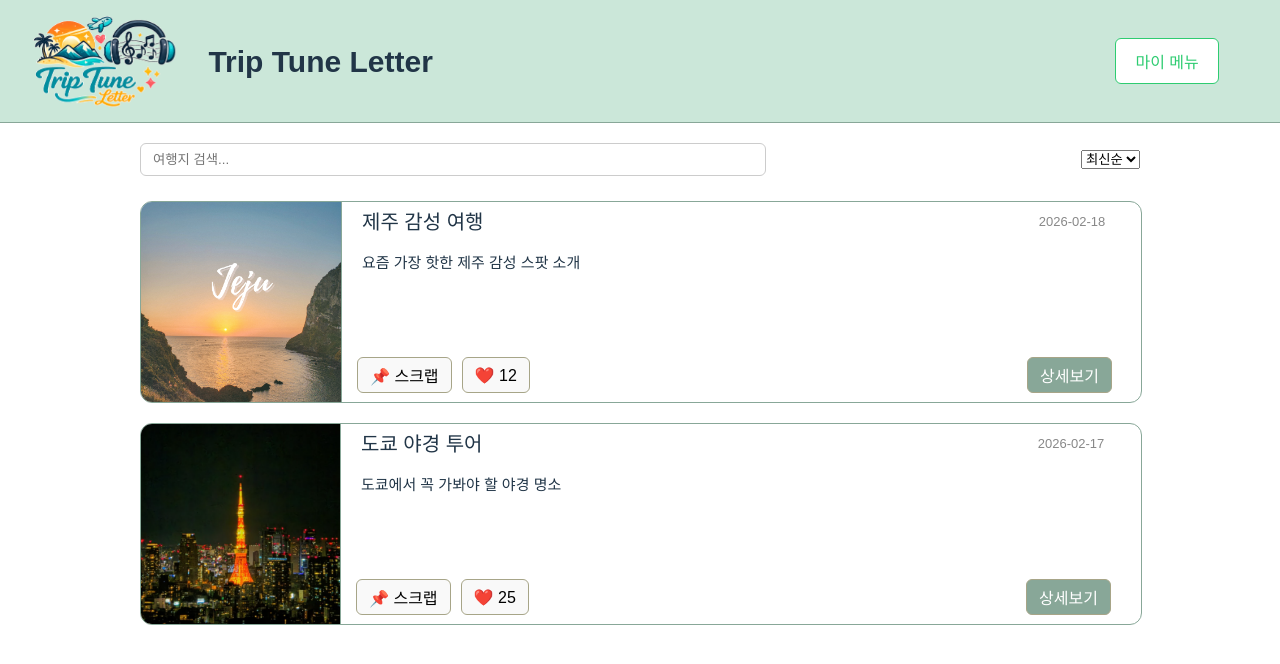
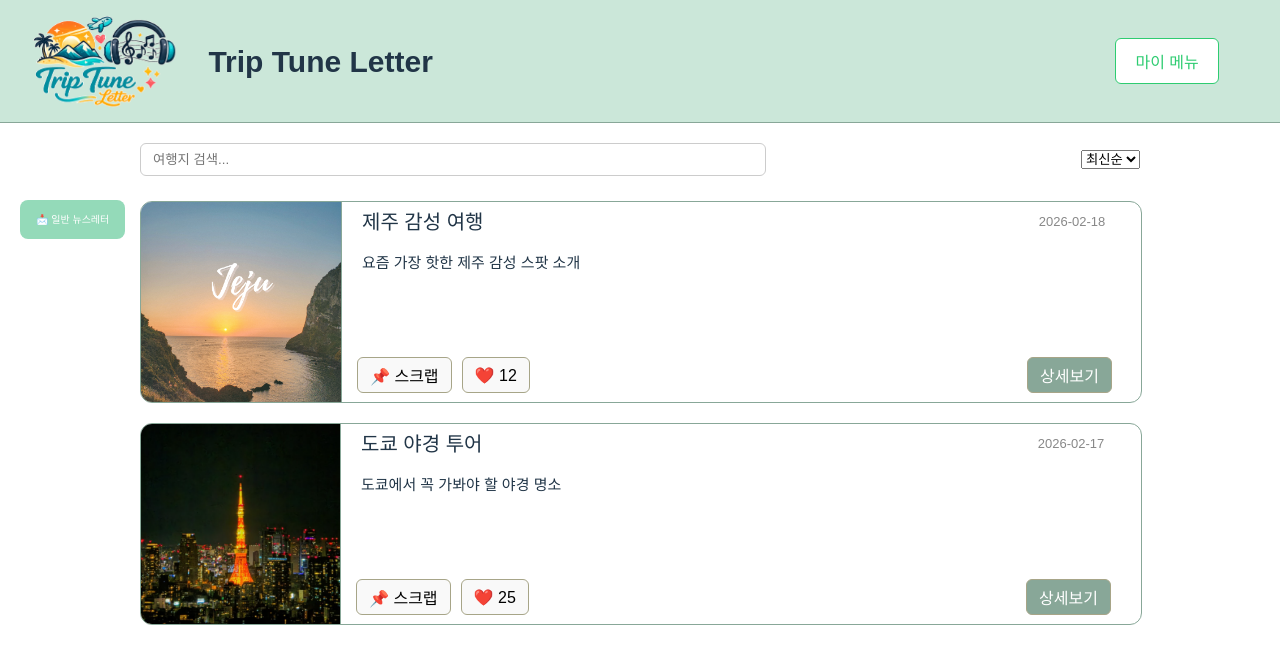
Before and after one commit to ParkSaein/trip-tune-letter, a React (Vite) app in the folder frontend/: page / in a window 1280 px wide. Shown: the top 664 px of the page. Built offline with nearby package versions, Linux system fonts and the light colour scheme.

Commit message:
feat: main화면에 일반 뉴스레터 버튼 구현

```diff
--- a/frontend/src/App.jsx
+++ b/frontend/src/App.jsx
@@ -1,6 +1,7 @@
 import './components/Header.css'
 import Router from "./router/router";
 import Header from "./components/Header"; // 이미 작성된 공통 헤더
+import LeftLink from './components/LeftLink';
 
 function App() {
   return (
@@ -14,6 +15,11 @@ function App() {
       <div>
         <Router />
       </div>
+
+      {/* 기존 메인화면 내용 */}
+      <>
+        <LeftLink />
+      </>
     </div>
   );
 }
--- a/frontend/src/components/Header.css
+++ b/frontend/src/components/Header.css
@@ -21,9 +21,16 @@
 }
 
 .header-left{
-  /* border: #ff0077 3px solid; */
+  /* border: #27a5ae 1px solid; */
   display: flex;
   margin-left: 20px;
+}
+
+.link{
+  border: #27a5ae 1px solid;
+  font-size: 13px;
+  padding: 5px;
+
 }
 
 .header-right{
--- /dev/null
+++ b/frontend/src/components/LeftLink.css
@@ -0,0 +1,22 @@
+.left-link {
+  position: fixed;   /* 스크롤해도 고정 */
+  top: 200px;        /* 위에서 얼마나 떨어질지 */
+  left: 20px;        /* 왼쪽 여백 */
+  z-index: 1000;     /* 다른 요소 위에 보이게 */
+}
+
+.left-link-btn {
+  display: block;
+  padding: 12px 16px;
+  background-color: #94dab9;
+  color: white;
+  text-decoration: none;
+  border-radius: 8px;
+  font-weight: bold;
+  transition: 0.2s;
+  font-size: 10px;
+}
+
+.left-link-btn:hover {
+  background-color: #b7c7ff;
+}
--- /dev/null
+++ b/frontend/src/components/LeftLink.jsx
@@ -0,0 +1,17 @@
+// src/components/LeftLink.jsx
+import { Link } from "react-router-dom";
+import "./LeftLink.css";
+
+
+function LeftLink() {
+    return (
+        <div className="left-link">
+            <Link to="/일반 뉴스레터 사이트 링크" className="left-link-btn">
+                📩 일반 뉴스레터
+            </Link>
+        </div>
+    );
+}
+
+
+export default LeftLink;
```
Also changed, not shown: frontend/src/components/Header.jsx (line endings or trailing spaces).
